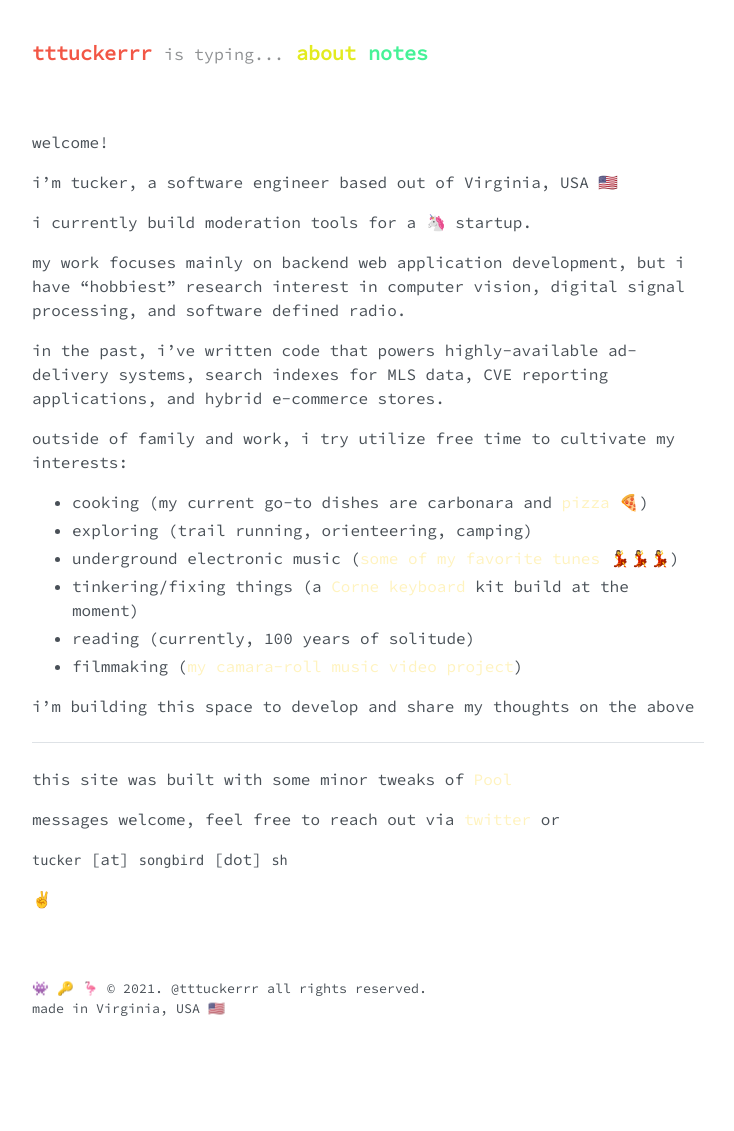
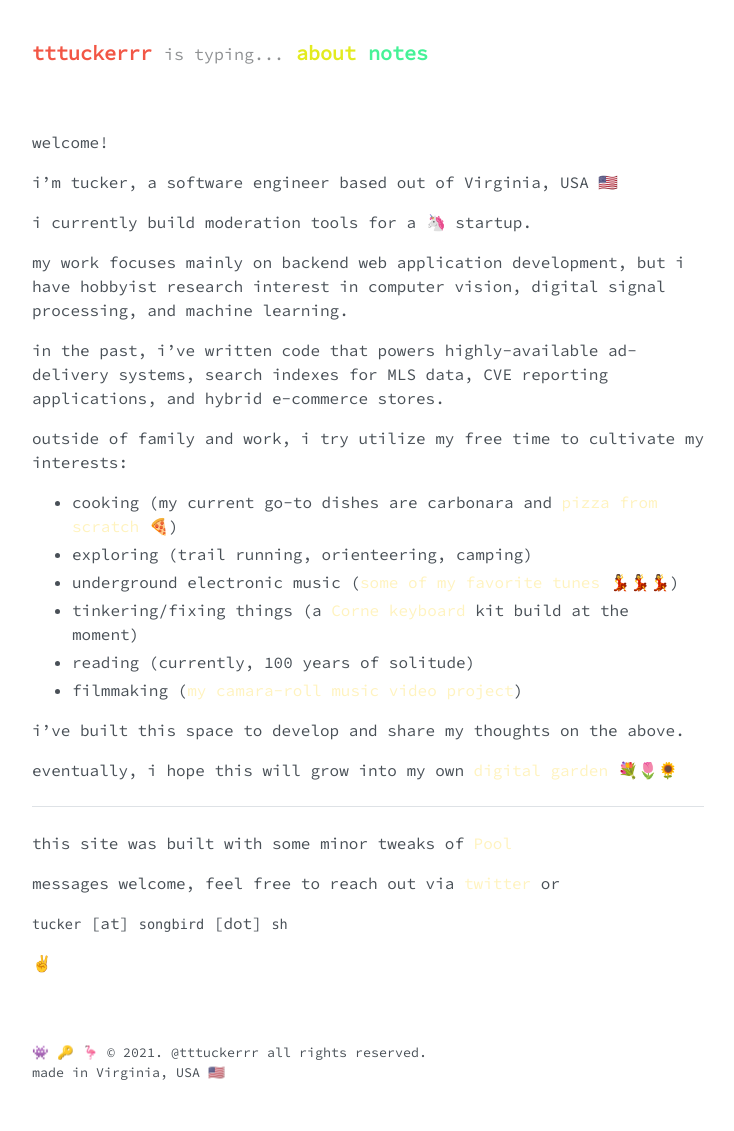
Before and after one commit to washt/washt.github.io, a Jekyll site: the page built from about.md, in a window 1280 px wide. Shown: the whole page, without its empty margins (272-1006 px from the left). Built offline with Jekyll 4.4.1, drawn with Linux system fonts in a browser that asks for light colours; before the commit the page ends 1067 px from its top, so only the background shows below that.

Commit message:
final edit

```diff
--- a/about.md
+++ b/about.md
@@ -9,19 +9,21 @@ i'm tucker, a software engineer based out of Virginia, USA 🇺🇸
 
 i currently build moderation tools for a 🦄  startup.
 
-my work focuses mainly on backend web application development, but i have "hobbiest" research interest in computer vision, digital signal processing, and software defined radio.
+my work focuses mainly on backend web application development, but i have hobbyist research interest in computer vision, digital signal processing, and machine learning.
 
 in the past, i've written code that powers highly-available ad-delivery systems, search indexes for MLS data, CVE reporting applications, and hybrid e-commerce stores.
 
-outside of family and work, i try utilize free time to cultivate my interests:
-  * cooking (my current go-to dishes are carbonara and [pizza](https://twitter.com/tttuckerrr/status/1450540042817048579?s=20) 🍕)
+outside of family and work, i try utilize my free time to cultivate my interests:
+  * cooking (my current go-to dishes are carbonara and [pizza from scratch](https://twitter.com/tttuckerrr/status/1450540042817048579?s=20) 🍕)
   * exploring (trail running, orienteering, camping)
   * underground electronic music  ([some of my favorite tunes 💃💃💃](https://open.spotify.com/playlist/2m5v9AuwYBKqj3ch1QbtVC?si=bc343e28479e440c))
   * tinkering/fixing things (a [Corne keyboard](https://github.com/foostan/crkbd) kit build at the moment)
   * reading (currently, 100 years of solitude)
   * filmmaking ([my camara-roll music video project](https://www.youtube.com/channel/UC0hRSCoTpUxopM7l9RDMZ3w/videos))
 
-i'm building this space to develop and share my thoughts on the above
+i've built this space to develop and share my thoughts on the above.
+
+eventually, i hope this will grow into my own [digital garden](https://nesslabs.com/digital-garden-set-up) 💐🌷🌻
 
 ---
 
```
Also changed, not shown: 5 other files.
